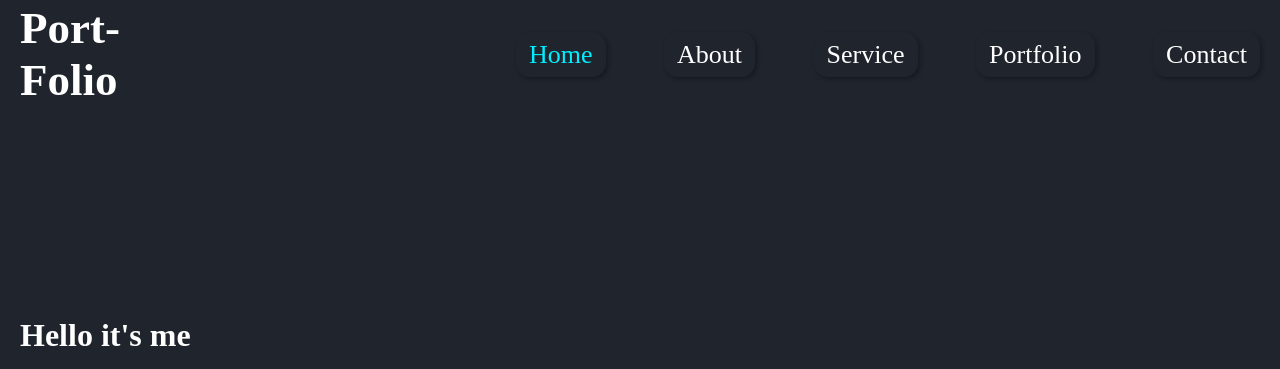
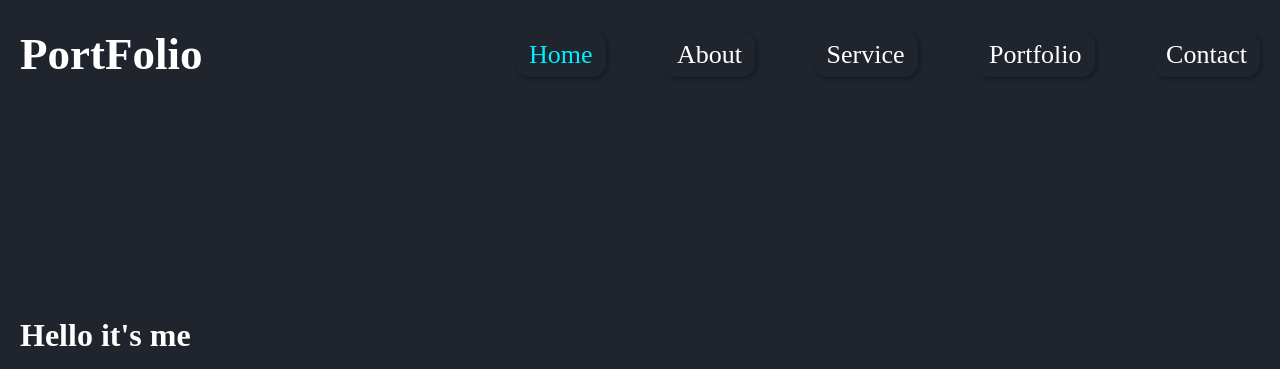
Before and after one commit to abhishekkr523/karanPortfolio, a plain HTML site: page index.html in a window 1280 px wide. Shown: the top 369 px of the page. Drawn offline with Linux system fonts and the light colour scheme.

Commit message:
some changes

```diff
--- a/index.html
+++ b/index.html
@@ -15,7 +15,7 @@
     <div class="navbox">
         <div class="right-section">
             <div class="logo">
-                <h2>Port-Folio</h2>
+                <h2>PortFolio</h2>
             </div>
             <div class="toggle-button">
                 <i class="fa-solid fa-bars" onclick="toggleMenu1()"></i>
```
